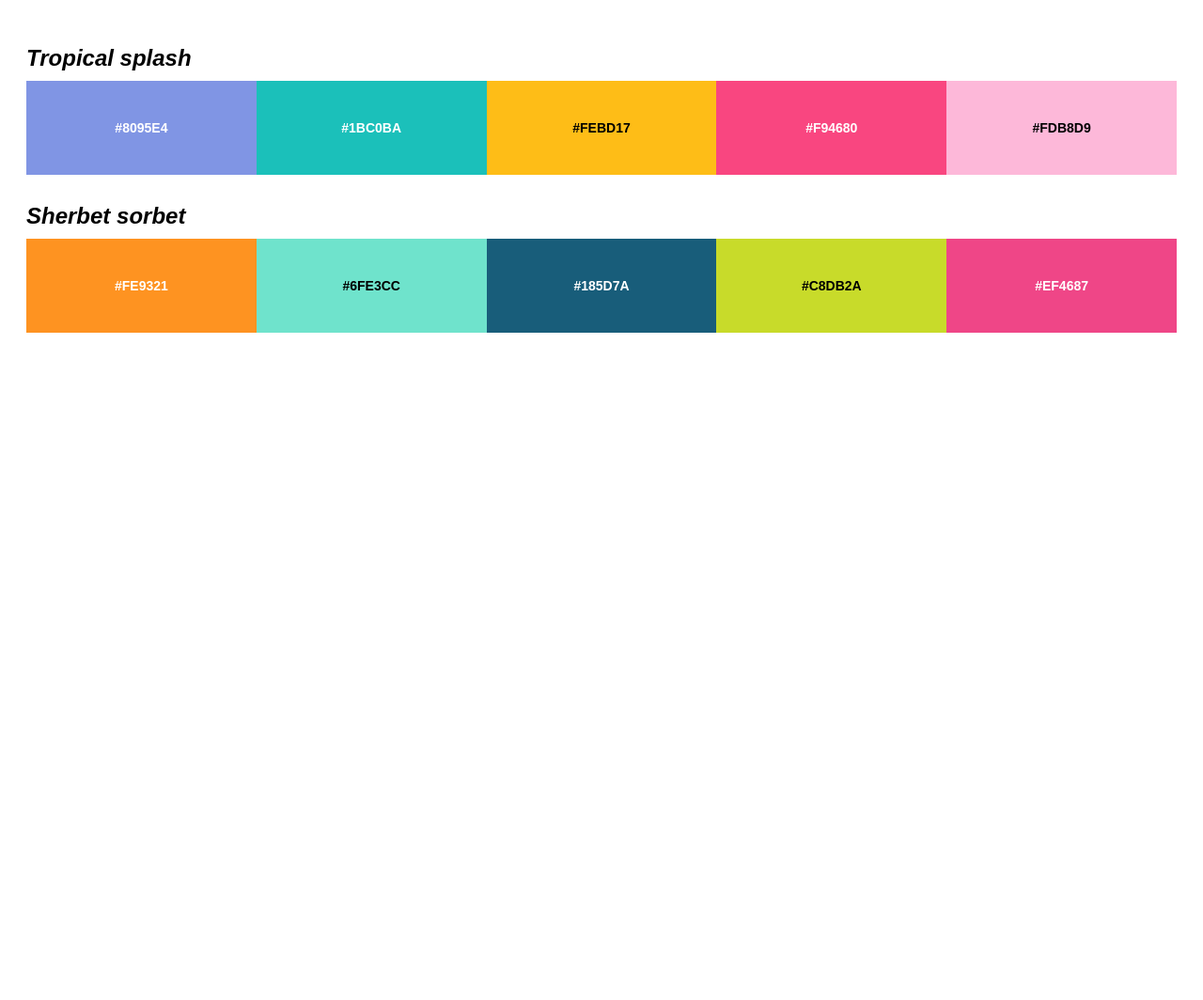
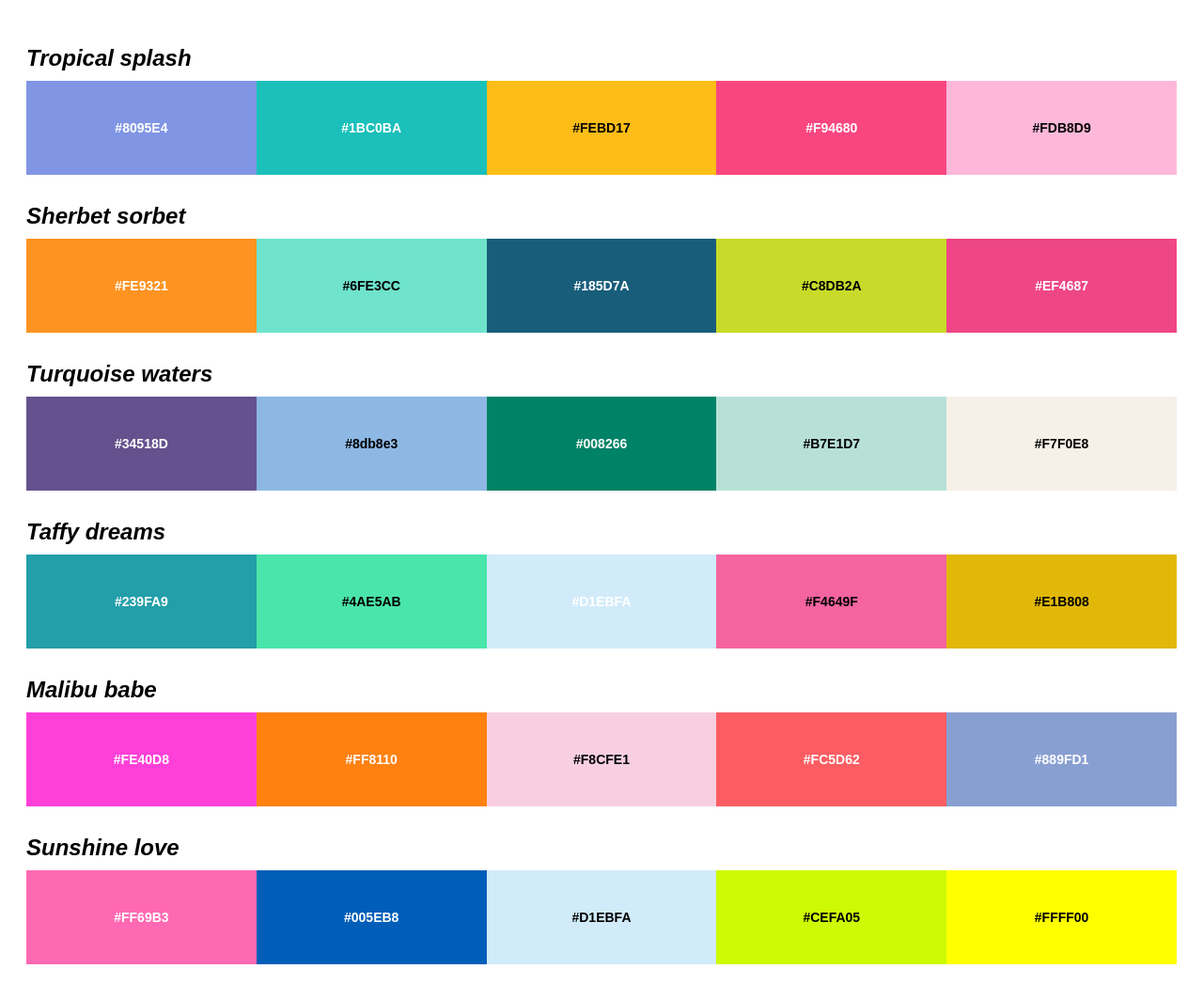
Before and after one commit to KaylaB-cd/Colorpalette, a plain HTML site: page index.html in a window 1280 px wide. Shown: the whole page at 94% size. Before the commit the page ends 800 px from the top, so only its background shows below. Drawn offline with Linux system fonts and the light colour scheme.

Commit message:
additional colors

```diff
--- a/index.html
+++ b/index.html
@@ -47,12 +47,48 @@
 
 <h2>Sherbet <em>sorbet</em></h2>
 <div class="palette">
-  <div class="color-box" style="background:#FE9321">#FE9321</div>
+    <div class="color-box" style="background:#FE9321">#FE9321</div>
   <div class="color-box dark-text" style="background:#6FE3CC">#6FE3CC</div>
   <div class="color-box" style="background:#185D7A">#185D7A</div>
   <div class="color-box dark-text" style="background:#C8DB2A">#C8DB2A</div>
   <div class="color-box" style="background:#EF4687">#EF4687</div>
 </div>
 
+<h2>Turquoise <em>waters</em></h2>
+<div class="palette">
+    <div class="color-box" style="background: #64518D">#34518D</div>
+  <div class="color-box dark-text" style="background: #8db8e3">#8db8e3</div>
+  <div class="color-box" style="background:#008266">#008266</div>
+  <div class="color-box dark-text" style="background:#B7E1D7">#B7E1D7</div>
+  <div class="color-box dark-text" style="background:#F7F0E8">#F7F0E8</div>
+</div>
+
+<h2>Taffy <em>dreams</em></h2>
+<div class="palette">
+    <div class="color-box" style="background: #239FA9">#239FA9</div>
+  <div class="color-box dark-text" style="background: #4AE5AB">#4AE5AB</div>
+  <div class="color-box" style="background: #d1ebfa;">#D1EBFA</div>
+  <div class="color-box dark-text" style="background:#F4649F">#F4649F</div>
+  <div class="color-box dark-text" style="background:#E1B808">#E1B808</div>
+</div>
+
+<h2>Malibu <em>babe</em></h2>
+<div class="palette">
+  <div class="color-box" style="background:#FE40D8">#FE40D8</div>
+  <div class="color-box" style="background:#FF8110">#FF8110</div>
+  <div class="color-box dark-text" style="background:#F8CFE1">#F8CFE1</div>
+  <div class="color-box" style="background:#FC5D62">#FC5D62</div>
+  <div class="color-box" style="background:#889FD1">#889FD1</div>
+</div>
+
+<h2>Sunshine <em>love</em></h2>
+<div class="palette">
+  <div class="color-box" style="background:#FF69B3">#FF69B3</div>
+  <div class="color-box" style="background:#005EB8">#005EB8</div>
+  <div class="color-box dark-text" style="background:#D1EBFA">#D1EBFA</div>
+  <div class="color-box dark-text" style="background:#CEFA05">#CEFA05</div>
+  <div class="color-box dark-text" style="background:#FFFF00">#FFFF00</div>
+</div>
+
 </body>
 </html>
```
